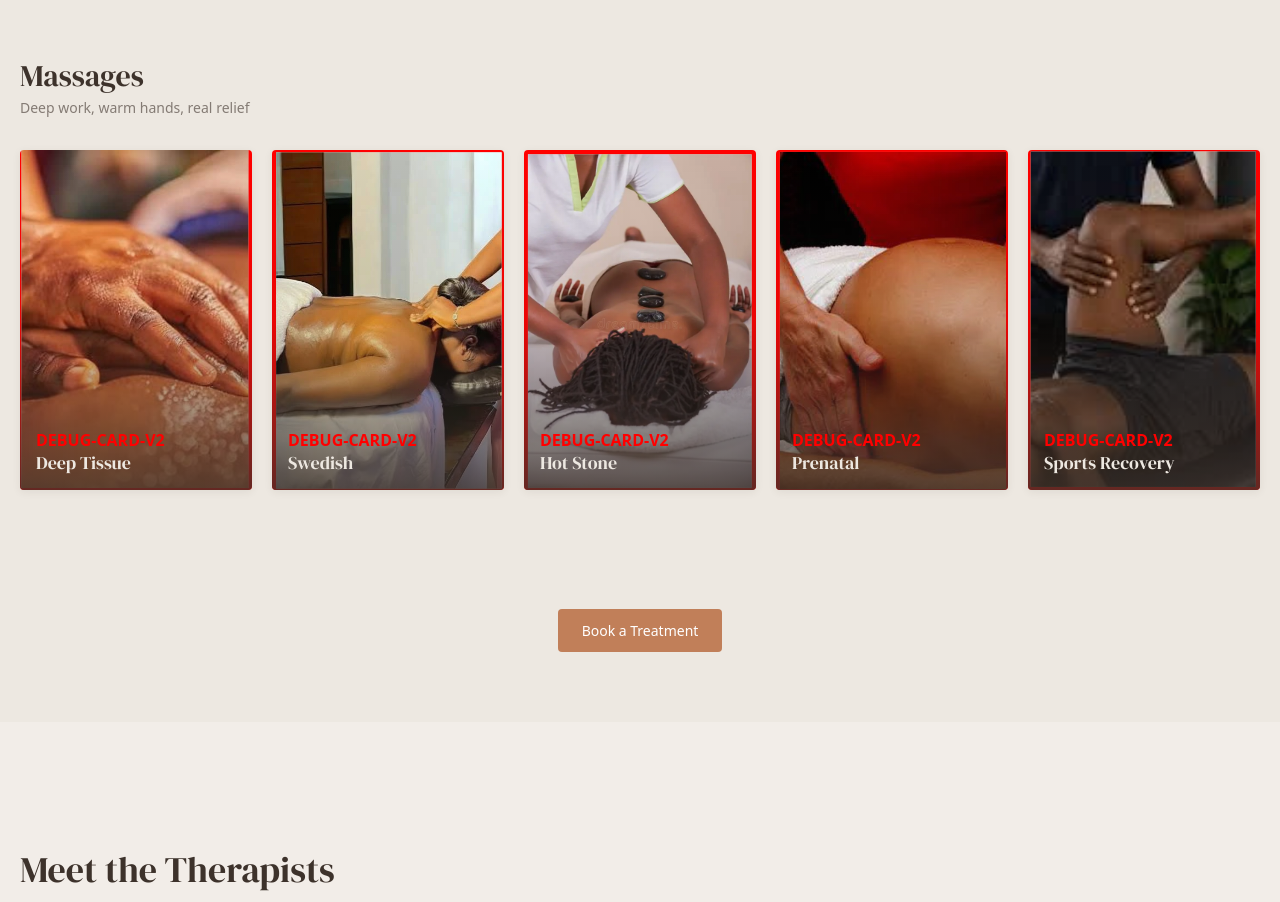
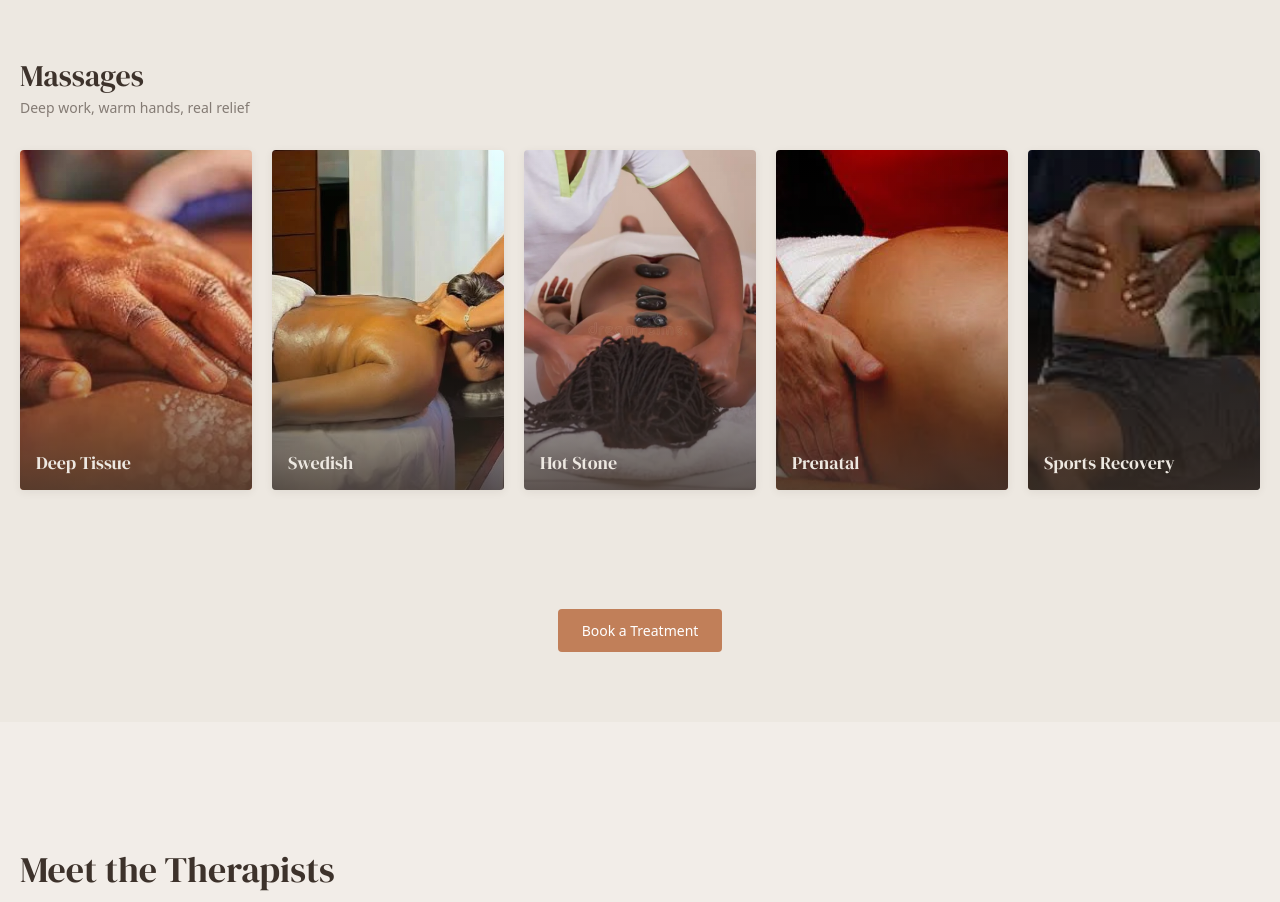
Before and after one commit to realmassagespaaa-ann/spa, a React (Vite) app: page / in a window 1280 px wide. Shown: the part 1260-2162 px from the top of the page. Built offline with nearby package versions, Linux system fonts and the light colour scheme.

Commit message:
Make Ken Burns clearly visible: scale 1.15-1.2, duration 8-10s, ease linear; remove debug markers

```diff
--- a/src/components/TreatmentCarousel.jsx
+++ b/src/components/TreatmentCarousel.jsx
@@ -21,11 +21,11 @@ const categories = [
 ]
 
 const kenBurnsVariants = [
-  { target: { scale: 1.1, x: '-1.5%', y: '-1%' }, duration: 18 },
-  { target: { scale: 1.1, x: '1.5%', y: '0.5%' }, duration: 20 },
-  { target: { scale: 1.08, x: '-0.5%', y: '1.5%' }, duration: 22 },
-  { target: { scale: 1.1, x: '1.5%', y: '0.5%' }, duration: 19 },
-  { target: { scale: 1.1, x: '-1.5%', y: '-1%' }, duration: 21 },
+  { target: { scale: 1.2, x: '-2%', y: '-1.5%' }, duration: 9 },
+  { target: { scale: 1.18, x: '2%', y: '1%' }, duration: 10 },
+  { target: { scale: 1.15, x: '-1%', y: '2%' }, duration: 8 },
+  { target: { scale: 1.2, x: '2%', y: '1%' }, duration: 9 },
+  { target: { scale: 1.18, x: '-2%', y: '-1.5%' }, duration: 10 },
 ]
 
 function Card({ t, index }) {
@@ -38,14 +38,12 @@ function Card({ t, index }) {
           alt={t.name}
           loading="lazy"
           className="absolute inset-0 w-full h-full object-cover"
-          style={{ border: '6px solid red' }}
           initial={{ scale: 1, x: '0%', y: '0%' }}
           animate={v.target}
-          transition={{ duration: v.duration, ease: 'easeInOut', repeat: Infinity, repeatType: 'mirror' }}
+          transition={{ duration: v.duration, ease: 'linear', repeat: Infinity, repeatType: 'mirror' }}
         />
         <div className="absolute inset-0 bg-gradient-to-t from-stone/80 via-stone/10 to-transparent" />
         <div className="absolute bottom-0 left-0 right-0 p-4 text-vapor">
-          <p style={{ color: 'red', fontWeight: 'bold' }}>DEBUG-CARD-V2</p>
           <h3 className="font-display text-lg leading-tight">{t.name}</h3>
         </div>
       </div>
```
